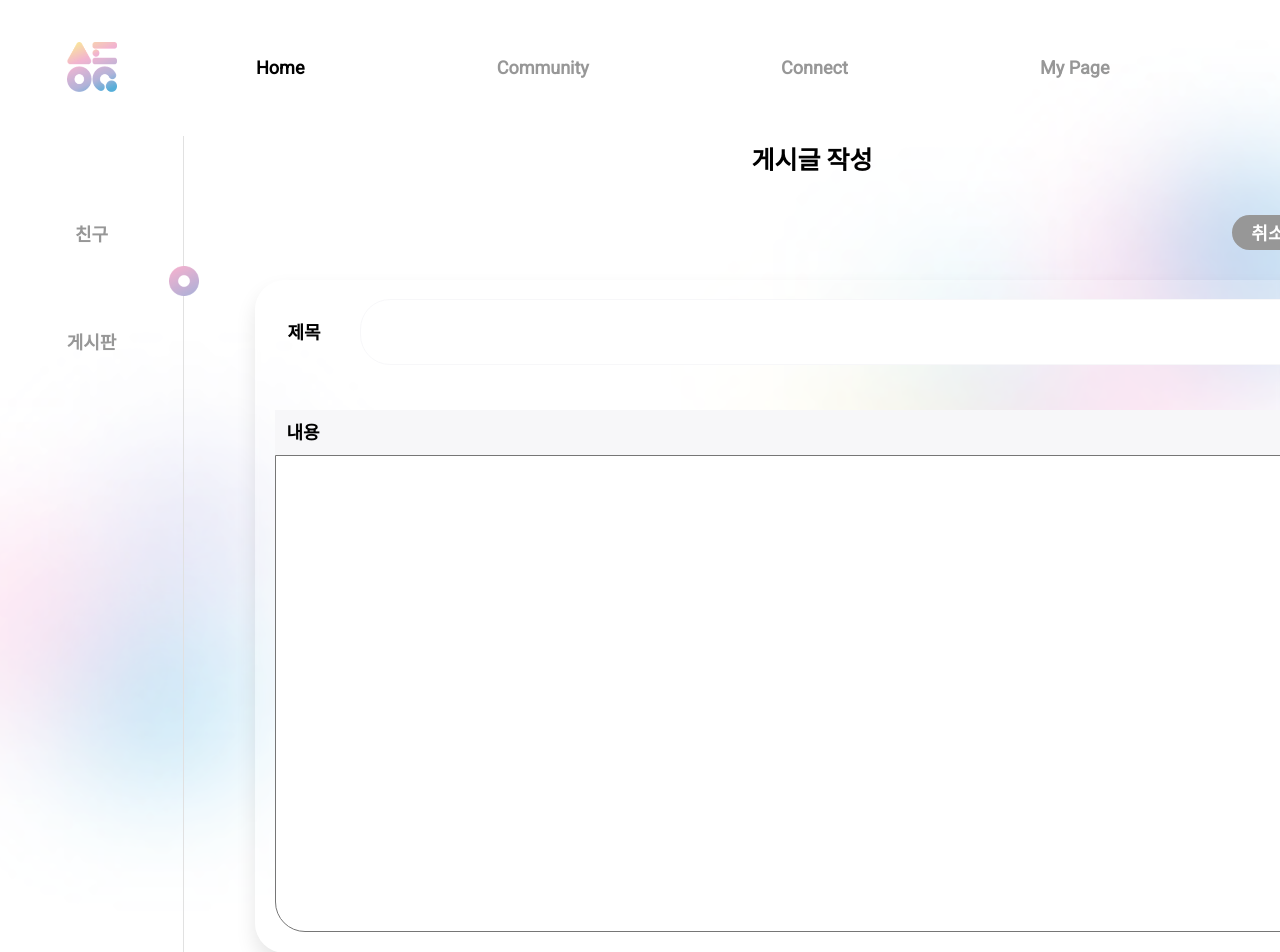
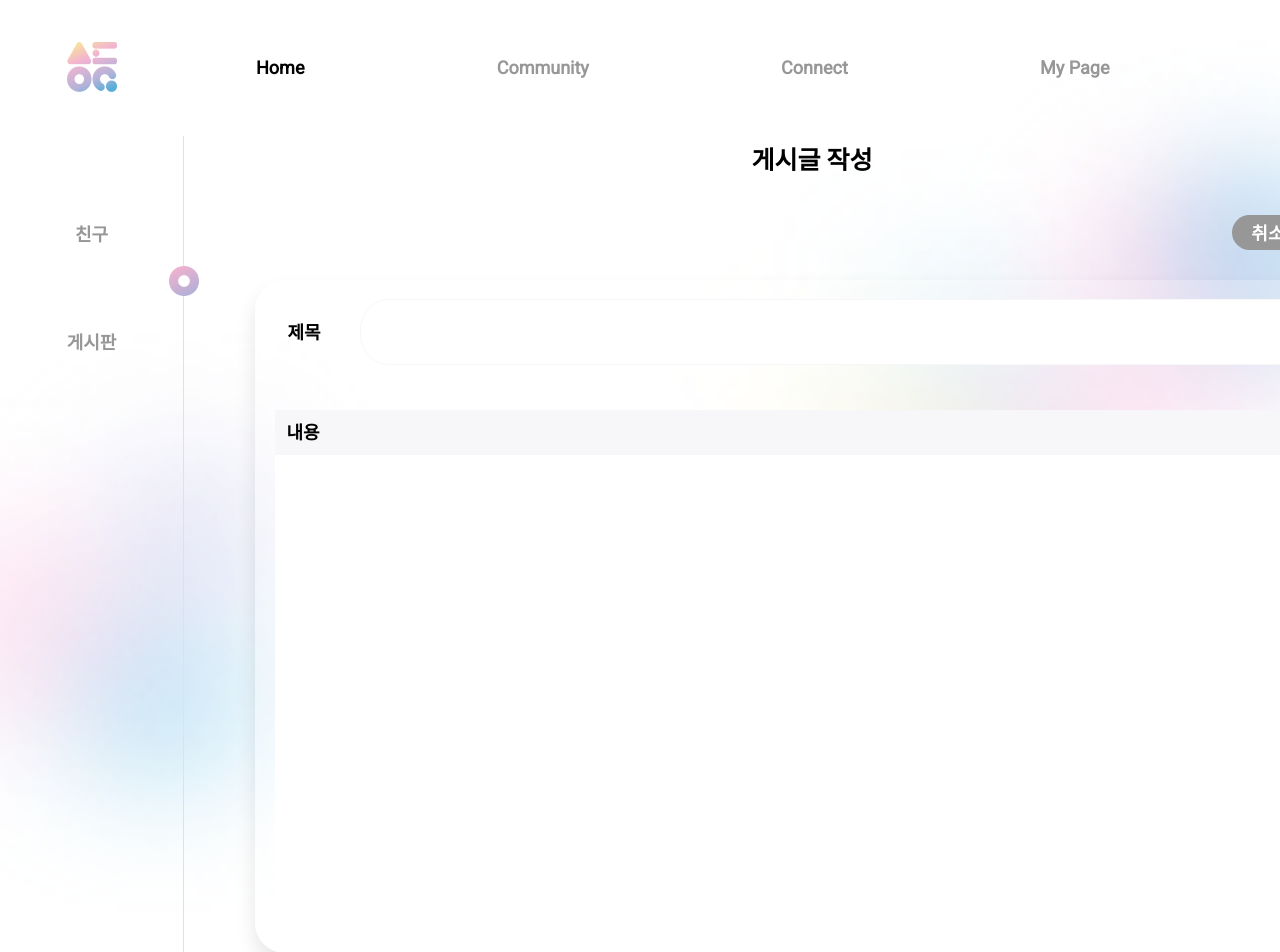
Before and after one commit to stockOneQ/front, a Next.js app: page /community/board/new in a window 1280 px wide. Shown: the top 952 px of the page. Built offline with nearby package versions, Linux system fonts and the light colour scheme.

Commit message:
style(community): 게시글 작성 input style 수정, 최대 글자수 설정

```diff
--- a/components/community/Board/New/Editor/ContentInput/index.tsx
+++ b/components/community/Board/New/Editor/ContentInput/index.tsx
@@ -15,6 +15,7 @@ const EditorContentInput = () => {
         onChange={(e: { target: { value: SetStateAction<string> } }) =>
           setContent(e.target.value)
         }
+        maxLength={5000}
       ></S.Input>
     </S.Box>
   );
--- a/components/community/Board/New/Editor/ContentInput/style.ts
+++ b/components/community/Board/New/Editor/ContentInput/style.ts
@@ -19,12 +19,21 @@ export const Text = styled.span`
 
 export const Input = styled.textarea`
   resize: none;
-  font-family: "Roboto";
+  border: none;
 
   width: 107.5rem;
   height: 47.7rem;
   border-radius: 0rem 0rem 3rem 3rem;
-  font-size: 1.8rem;
-  font-weight: 500;
-  padding: 1.2rem;
+  padding: 1.5rem 2.7rem;
+
+  font-family: "Roboto";
+  font-size: 1.5rem;
+  font-weight: 400;
+  line-height: 1.8rem;
+
+  color: #000000;
+
+  &:focus {
+    outline: none;
+  }
 `;
--- a/components/community/Board/New/Editor/TitleInput/index.tsx
+++ b/components/community/Board/New/Editor/TitleInput/index.tsx
@@ -16,6 +16,7 @@ const EditorTitleInput = () => {
         onChange={(e: { target: { value: SetStateAction<string> } }) =>
           setTitleInput(e.target.value)
         }
+        maxLength={37}
       />
     </S.Box>
   );
--- a/components/community/Board/New/Editor/TitleInput/style.ts
+++ b/components/community/Board/New/Editor/TitleInput/style.ts
@@ -36,9 +36,12 @@ export const Input = styled.input`
   height: 6.6rem;
   font-size: 1.8rem;
 
-  padding-left: 1.6rem;
+  padding: 1rem 3.3rem;
 
   background: #ffffff;
   border: 0.1rem solid #f7f7f9;
   border-radius: 3rem;
+
+  font-weight: 500;
+  line-height: 2.1rem;
 `;
```
